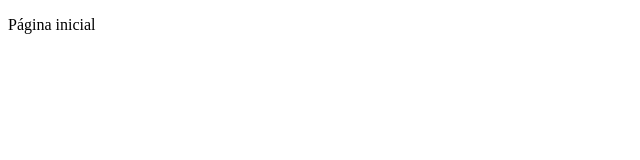
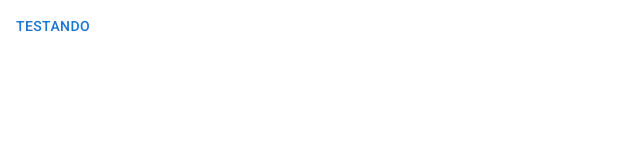
Before and after one commit to Limatrindade/react-materialui-typescript, a React (Create React App) app: page /pagina-inicial in a window 1280 px wide. Shown: the top 160 px of the page, without its empty margins (0-640 px from the left). Built offline with nearby package versions, Linux system fonts and the light colour scheme.

Commit message:
feat: added lib material ui

```diff
--- a/package.json
+++ b/package.json
@@ -3,6 +3,10 @@
   "version": "0.1.0",
   "private": true,
   "dependencies": {
+    "@emotion/react": "^11.11.1",
+    "@emotion/styled": "^11.11.0",
+    "@mui/icons-material": "^5.14.1",
+    "@mui/material": "^5.14.1",
     "react": "^18.2.0",
     "react-dom": "^18.2.0",
     "react-router-dom": "6",
--- a/public/index.html
+++ b/public/index.html
@@ -3,6 +3,9 @@
   <head>
     <meta charset="utf-8" />
     <link rel="icon" href="%PUBLIC_URL%/favicon.ico" />
+    <link rel="stylesheet" href="https://fonts.googleapis.com/css?family=Roboto:300,400,500,700&display=swap" />
+    <link rel="stylesheet" href="https://fonts.googleapis.com/icon?family=Material+Icons"/>
+
     <meta name="viewport" content="width=device-width, initial-scale=1" />
     <meta name="theme-color" content="#000000" />
     <meta
--- a/src/routes/index.tsx
+++ b/src/routes/index.tsx
@@ -1,9 +1,10 @@
+import { Button } from '@mui/material';
 import { Routes, Route, Navigate } from 'react-router-dom';
 
 function AppRoutes() {
     return (
         <Routes>
-            <Route path="/pagina-inicial" element={<p>Página inicial</p>}/>
+            <Route path="/pagina-inicial" element={<Button>testando</Button>}/>
             <Route path="*" element={<Navigate to="/pagina-inicial"/>}/>
         </Routes>
     );
```
Also changed, not shown: src/logo.svg (deleted), 1 other file (tests, documents, lock files or other folders).
